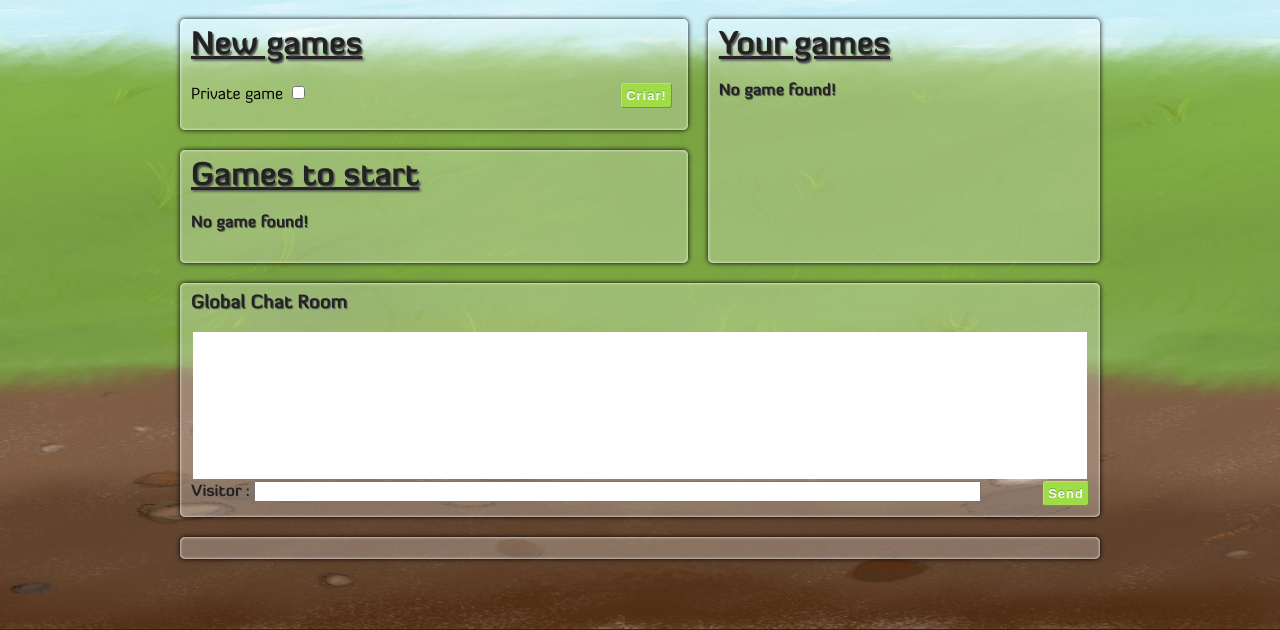
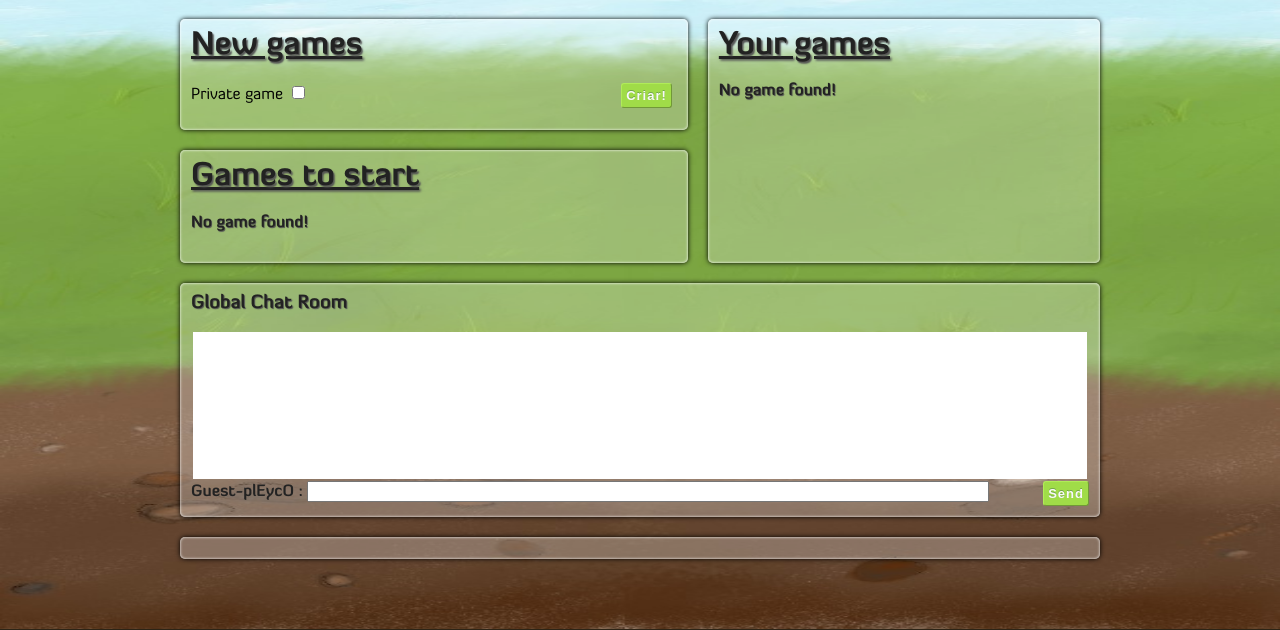
Before and after one commit to fr4c74l/diggems, a Django app: page / in a window 1280 px wide. Shown: the part 168-798 px from the top of the page. Run offline with Django 3.2, Linux system fonts and the light colour scheme; data comes from the database, SQL or seed files in the repository; data that the repository does not hold is empty; parts of the project's set-up code (start-up, migrations or seed data) failed here and were passed over; some libraries are stand-ins or nearby versions.

Commit message:
Identifying user in chat

```diff
--- a/game/static/css/chat.css
+++ b/game/static/css/chat.css
@@ -17,7 +17,6 @@
 	margin-bottom: 0.2em;
 }
 
-
 .chat li.notice {
 	color: #999;
 }
@@ -33,7 +32,7 @@
 
 #input_field {
 	margin: 0;
-	width: 81%;
+	width: 76%;
 }
 
 #chat_username {
--- a/game/static/js/chat.js
+++ b/game/static/js/chat.js
@@ -48,7 +48,7 @@ function handle_event(msg) {
 	var ul = document.getElementById("chat_window");
 	var li = document.createElement('li');
 	li.className = "message";
-	var li_text = "<span style='color:#999;font-size:small;'>" + time_fmt + "</span><span style='color:#000;font-weight: bold;'>" + data['user_id'] + ' : ' + "</span>" +
+	var li_text = "<span style='color:#999;font-size:small;'>" + time_fmt + "</span><span style='color:#000;font-size:small;font-weight: bold;'>" + data['user_id'] + ' : ' + "</span>" +
 					"<span style='color:#000'>" + data['msg'] + "</span>";
 	li.innerHTML = li_text;
 
--- a/game/templates/chat.html
+++ b/game/templates/chat.html
@@ -6,7 +6,7 @@
 		<ul id="chat_window">
 			<!-- <li class="notice">Fulano joins the chat.</li> -->
 		</ul>
-			<span id="chat_username"> {% if fb %}{{ fb.name }}{% else %} {% trans "Visitor" %} {% endif %} : </span><input type="text" name="input_message" id="input_field"/>
+			<span id="chat_username"> {{ user_id }} : </span><input type="text" name="input_message" id="input_field"/>
 			<input id="send_button" class="button" type="submit" value="{% trans 'Send' %}" />
 	</td>
 </tr>
--- a/game/views.py
+++ b/game/views.py
@@ -133,7 +133,12 @@ def index(request):
 
         new_games.append(info)
 
-    context = {'your_games': playing_now, 'new_games': new_games, 'like_url': settings.FB_LIKE_URL}
+    if profile.facebook:
+        user_id = profile.facebook.name
+    else:
+        user_id = _('Guest') + '-' + profile.id[:6]
+
+    context = {'your_games': playing_now, 'new_games': new_games, 'like_url': settings.FB_LIKE_URL, 'user_id': user_id}
     return render_with_extra('index.html', profile, context)
 
 @transaction.commit_on_success
```
